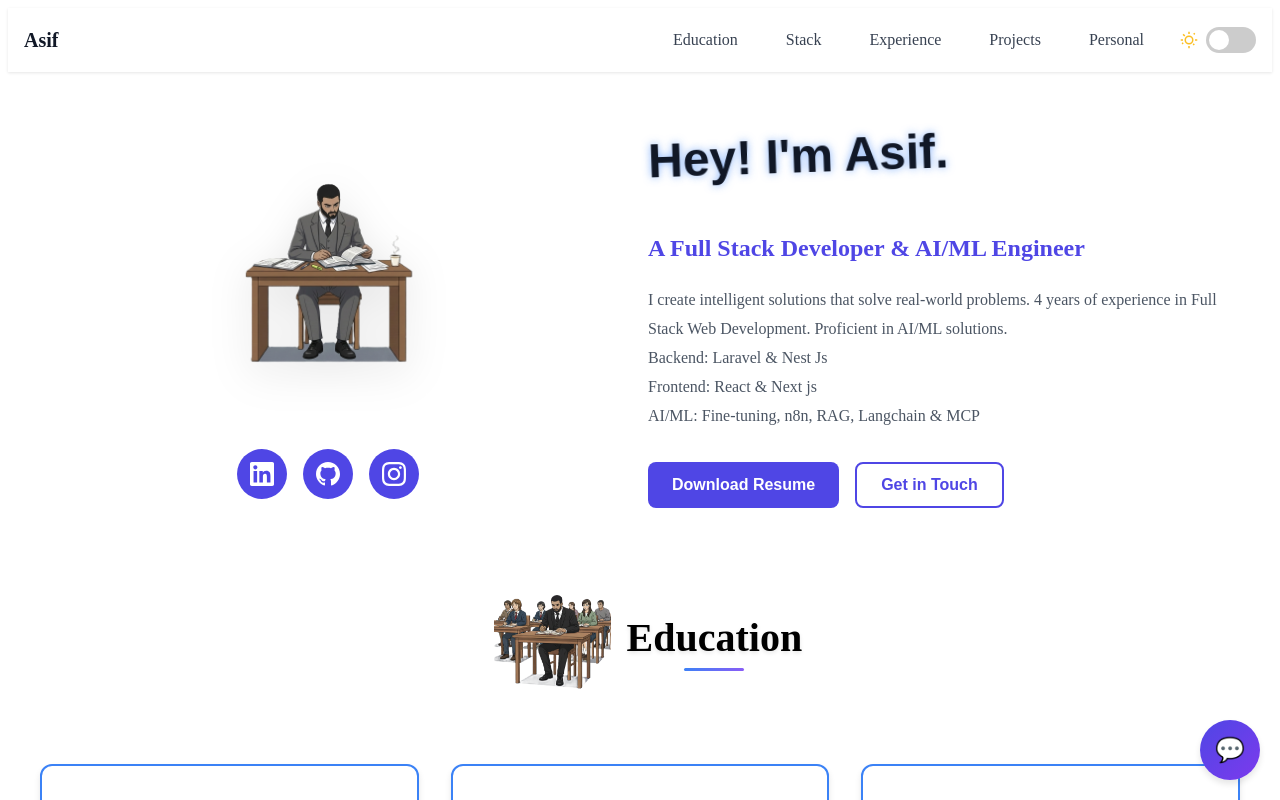
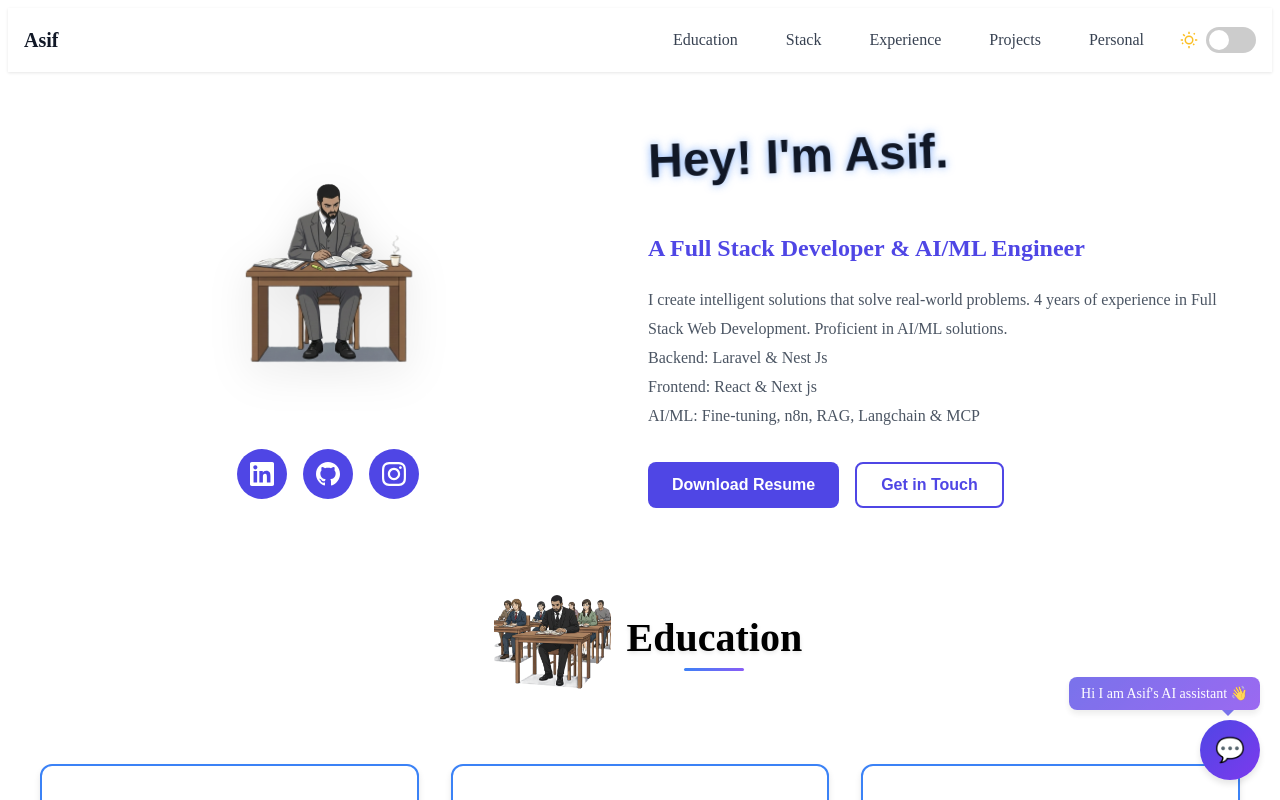
Before and after one commit to Muhammad-Asif10710/Personal-Brand, a React (Vite) app: page / in a window 1280 px wide. Both pictures are taken after a click on the link "Asif". Shown: the top 800 px of the page. Built offline with nearby package versions, Linux system fonts and the light colour scheme.

Commit message:
feat: add images to section headings and remove secre

```diff
--- a/src/App.jsx
+++ b/src/App.jsx
@@ -18,6 +18,7 @@ function App() {
   const [currentPage, setCurrentPage] = useState('main');
   const [isLoading, setIsLoading] = useState(true);
   const [isChatOpen, setIsChatOpen] = useState(false);
+  const [tooltipVisible, setTooltipVisible] = useState(true);
   const { theme } = useTheme();
 
   useEffect(() => {
@@ -34,6 +35,15 @@ function App() {
       return () => window.removeEventListener('load', handleLoad);
     }
   }, []);
+
+  useEffect(() => {
+    if (!isChatOpen) {
+      const interval = setInterval(() => {
+        setTooltipVisible(prev => !prev);
+      }, 2000);
+      return () => clearInterval(interval);
+    }
+  }, [isChatOpen]);
 
   const handleNavigateToPersonal = () => {
     setCurrentPage('personal');
@@ -63,6 +73,7 @@ function App() {
         <Personal onBackToMain={handleBackToMain} />
         {/* Chat Icon */}
         <div className="chat-icon">
+          {!isChatOpen && <div className={`chat-tooltip ${tooltipVisible ? 'visible' : 'hidden'}`}>Hi I am Asif's AI assistant 👋</div>}
           <button
             onClick={() => setIsChatOpen(true)}
             className="chat-button"
@@ -97,6 +108,7 @@ function App() {
       </div>
         {/* Chat Icon */}
         <div className="chat-icon">
+          {!isChatOpen && <div className={`chat-tooltip ${tooltipVisible ? 'visible' : 'hidden'}`}>Hi I am Asif's AI assistant 👋</div>}
           <button
             onClick={() => setIsChatOpen(true)}
             className="chat-button"
--- a/src/index.css
+++ b/src/index.css
@@ -16,6 +16,63 @@ body {
   bottom: 20px;
   right: 20px;
   z-index: 1000;
+}
+
+.chat-tooltip {
+  position: absolute;
+  bottom: 70px;
+  right: 0;
+  background: linear-gradient(135deg, #4f46e5, #7c3aed);
+  color: white;
+  padding: 8px 12px;
+  border-radius: 8px;
+  font-size: 14px;
+  font-weight: 500;
+  white-space: nowrap;
+  box-shadow: 0 4px 6px rgba(0, 0, 0, 0.1);
+  pointer-events: none;
+  animation: fadeInOut 10s ease-in-out infinite;
+}
+
+.chat-tooltip.visible {
+  opacity: 1;
+  visibility: visible;
+}
+
+.chat-tooltip.hidden {
+  opacity: 0;
+  visibility: hidden;
+}
+
+.chat-tooltip::after {
+  content: '';
+  position: absolute;
+  top: 100%;
+  right: 20px;
+  border: 6px solid transparent;
+  border-top-color: #4f46e5;
+  transform: translateX(-50%);
+}
+
+.dark .chat-tooltip {
+  background: linear-gradient(135deg, #10b981, #34d399);
+}
+
+.dark .chat-tooltip::after {
+  border-top-color: #10b981;
+}
+
+/* Responsive adjustments */
+@media (max-width: 768px) {
+  .chat-tooltip {
+    font-size: 12px;
+    padding: 6px 10px;
+    bottom: 65px;
+  }
+
+  .chat-tooltip::after {
+    right: 15px;
+  }
 }
 
 .chat-button {
@@ -171,6 +228,12 @@ body {
 .thinking-dots span:nth-child(2) { animation-delay: 0.3s; }
 .thinking-dots span:nth-child(3) { animation-delay: 0.6s; }
 
+@keyframes fadeInOut {
+  0% { opacity: 1; }
+  50% { opacity: 0; }
+  100% { opacity: 1; }
+}
+
 @keyframes thinking {
   0%, 60%, 100% {
     opacity: 0.3;
```
Lines whose indentation alone changed are shown as unchanged.
